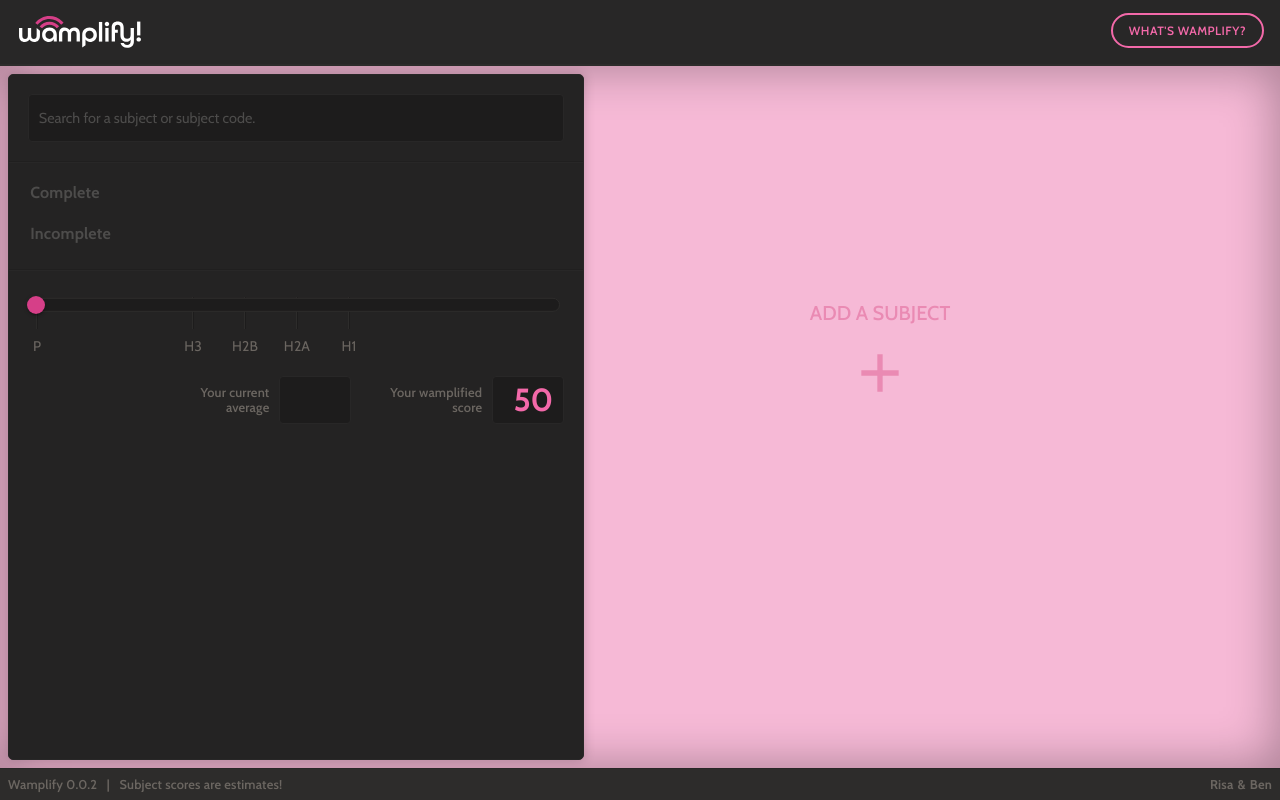
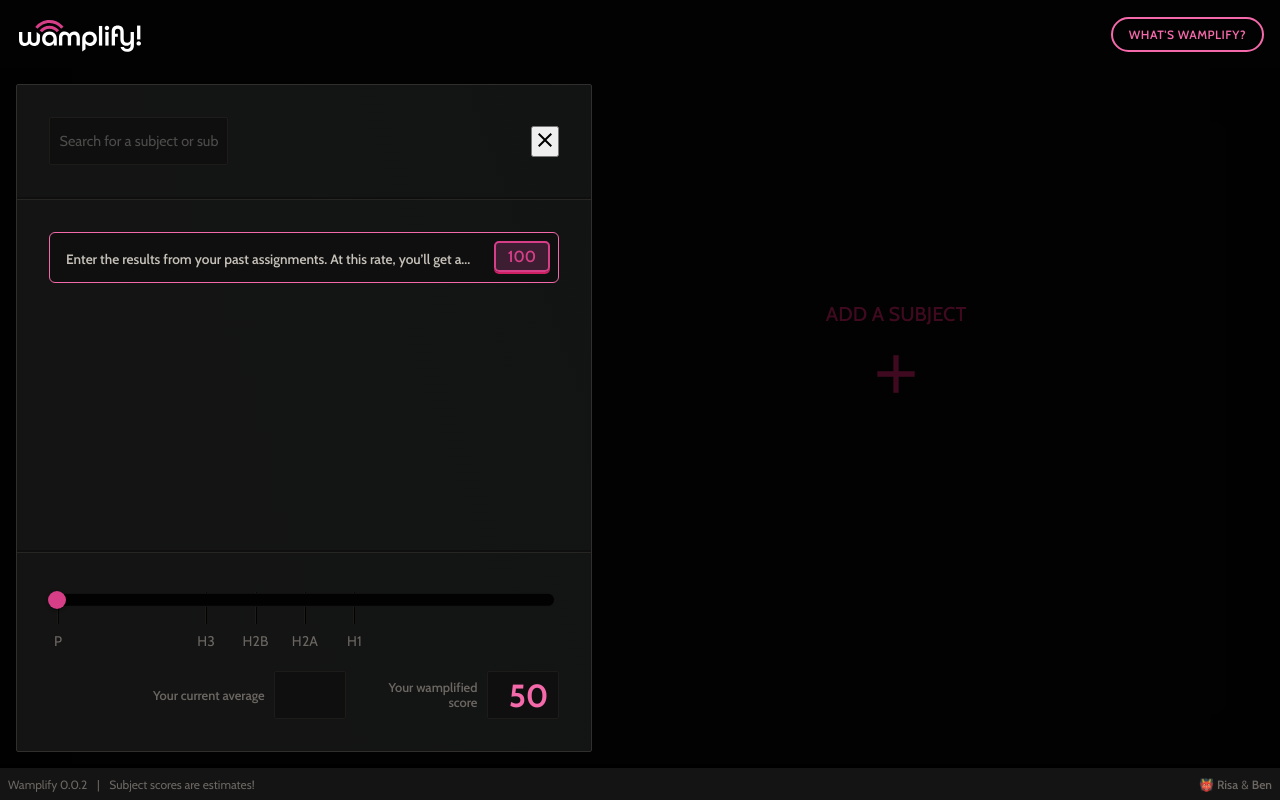
Before and after one commit to bevans-o/wamplify, a Next.js app in the folder wamplify/: page / in a window 1280 px wide. Built offline with nearby package versions, Linux system fonts and the light colour scheme.

Commit message:
background + wamplifier changes

```diff
--- a/wamplify/src/app/components/Header/header.module.css
+++ b/wamplify/src/app/components/Header/header.module.css
@@ -5,10 +5,8 @@
     display: flex;
     justify-content: space-between;
     align-items: center;
-    padding: 0.5rem 1rem 0.75rem;
-    background: var(--n800);
-
-    border-bottom: 2px solid var(--n700);
+    padding: 0.75rem 1rem;
+    background: var(--n950);
 }
 
 .container svg {
--- a/wamplify/src/app/components/Infobar/Infobar.tsx
+++ b/wamplify/src/app/components/Infobar/Infobar.tsx
@@ -10,6 +10,7 @@
       </div>
 
       <div className={infobar.credits}>
+        👹
         <a>Risa</a>
         <span>&</span>
         <a>Ben</a>
--- a/wamplify/src/app/components/Infobar/infobar.module.css
+++ b/wamplify/src/app/components/Infobar/infobar.module.css
@@ -1,10 +1,11 @@
 .container {
     grid-area: bottom;
 
-    background: var(--n700);
-    border-top: 1px solid var(--border-colour);
+    background: var(--n800);
+    border-top: 0px solid var(--n600);
+    box-shadow: 0 -4px 0px 0px black;
 
-    font-size: 0.8rem;
+    font-size: 0.75rem;
 
     display: flex;
     flex-direction: row;
@@ -25,6 +26,7 @@
     color: var(--n400);
     user-select: none;
     transition: color 200ms ease;
+    font-weight: 300;
 }
 
 .version::after {
@@ -33,15 +35,16 @@
 }
 
 .credits {
-    gap: 0.25rem;
+    gap: 0.2rem;
 
-    font-weight: 700;
+    font-weight: 400;
     user-select: none;
 
     color: var(--n400);
 }
 
 .credits a {
+    font-weight: 600;
     cursor: pointer;
     transition: color 200ms ease;
 }
--- a/wamplify/src/app/components/PanelSlider/slider.module.css
+++ b/wamplify/src/app/components/PanelSlider/slider.module.css
@@ -1,7 +1,7 @@
 .container {
     grid-area: main;
 
-    background: var(--a100);
+    background: var(--n950);
     box-shadow: inset 0 0 48px 4px rgba(0, 0, 0, 0.3);
 
     overflow: hidden;
--- a/wamplify/src/app/components/Wamplifier/Assessment.tsx
+++ /dev/null
@@ -1,36 +0,0 @@
-import React, { useEffect, useState } from 'react'
-import wamplifier from './wamplifier.module.css'
-
-function Assessment({assessment, complete} : any) {
-  const [score, setScoreInput] = useState("");
-  const [focused, setFocused] = useState(false);
-
-  useEffect(() => {
-    //const score : HTMLElement | null = document.querySelector(``)
-
-
-  })
-
-  const onScoreChange = (event: React.SyntheticEvent) => {
-    let scoreInput = event.target as HTMLInputElement;
-  }
-
-
-
-  return (
-    <div className={wamplifier.assessment + " " + (complete ? wamplifier.complete : "")}>
-      <span className={wamplifier.assessmentTitle}>{assessment.title}</span>
-
-      {complete &&
-        <span className={wamplifier.assessmentCompletedScore}>{assessment.score}</span>
-      }
-
-      {!complete &&
-        <input onChange={(event) => console.log(`call updateWamplifier(${assessment.title}, ${event.target.valueAsNumber}) | update subject score predictions and rerender wamplifier`)} defaultValue=""/>
-      }
-
-    </div>
-  )
-}
-
-export default Assessment
--- /dev/null
+++ b/wamplify/src/app/components/Wamplifier/Assessment/Assessment.tsx
@@ -0,0 +1,36 @@
+import React, { useEffect, useState } from 'react'
+import assessmentItem from './assessment.module.css'
+
+function Assessment({assessment, highlighted} : any) {
+  const [score, setScoreInput] = useState("");
+  const [focused, setFocused] = useState(false);
+
+  useEffect(() => {
+    //const score : HTMLElement | null = document.querySelector(``)
+
+
+  })
+
+  const onScoreChange = (event: React.SyntheticEvent) => {
+    let scoreInput = event.target as HTMLInputElement;
+  }
+
+
+
+  return (
+    <div className={assessmentItem.container}>
+      <div className={assessmentItem.text}>
+        <span className={assessmentItem.title}>{assessment.title}</span>
+        <span className={assessmentItem.description}>TODO: descriptions</span>
+      </div>
+
+      <input/>
+
+      <div className={assessmentItem.wire + " " + (highlighted ? assessmentItem.wireHighlight : "")}></div>
+
+
+    </div>
+  )
+}
+
+export default Assessment
--- /dev/null
+++ b/wamplify/src/app/components/Wamplifier/Assessment/assessment.module.css
@@ -0,0 +1,54 @@
+.container {
+    position: relative;
+    display: flex;
+    align-items: center;
+    justify-content: space-between;
+    gap: 0.75rem;
+
+    padding: 0.75rem 0;
+
+    border-bottom: 1px solid var(--n900);
+}
+
+.text {
+    display: flex;
+    flex-direction: column;
+    gap: 0.25rem;
+}
+
+.title {
+    display: block;
+    font-size: 1rem;
+    font-weight: 400;
+    white-space: nowrap;
+    text-overflow: ellipsis;
+    overflow: hidden;
+    width: 10rem;
+
+    color: var(--n100);
+}
+
+.description {
+    font-size: 0.825rem;
+    color: var(--n300);
+}
+
+.container input {
+    width: 4rem;
+    height: 2.5rem;
+    z-index: 1;
+}
+
+.wire {
+    position: absolute;
+    width: 1.5px;
+    height: 2.5rem;
+    background: var(--n600);
+    right: 2rem;
+    bottom: 3.25rem;
+}
+
+.wire.wireHighlight {
+    height: 2.75rem;
+    background: linear-gradient(0deg, var(--n600) 0%, var(--a500) 100%);
+}
--- a/wamplify/src/app/components/Wamplifier/Wamplifier.tsx
+++ b/wamplify/src/app/components/Wamplifier/Wamplifier.tsx
@@ -2,9 +2,10 @@
 import axios from 'axios'
 import wamplifier from './wamplifier.module.css'
 import Divider from '../Divider/Divider'
-import AssessmentInput from './Assessment'
+import AssessmentInput from './Assessment/Assessment'
 import Slider from '@mui/material/Slider'
 import CircularProgress from '@mui/material/CircularProgress'
+import CloseIcon from '@mui/icons-material/Close';
 import { Assessment, SearchResult, Subject } from '@/app/types/types';
 import SubjectSearch from './SubjectSearch/SubjectSearch';
 
@@ -57,40 +58,39 @@
         <div className={wamplifier.body + " panel"} tabIndex={-1} id={`Wamplifier--${id}`}>
           <div className={wamplifier.header + " fc pad"}>
             { subject.name != "" &&
-            <>
-            <h2 className={wamplifier.title}>{subject.name}</h2>
-            <h3 className={wamplifier.code}>{subject.code}</h3>
-            </>
+            <div className='fc'>
+              <h2 className={wamplifier.title}>{subject.name}</h2>
+              <h3 className={wamplifier.code}>{subject.code}</h3>
+            </div>
             }
 
             { subject.name === "" && !isLoading &&
               <SubjectSearch id={id} onSelect={(subject : SearchResult) => onSubjectSelect(subject)}/>
             }
+
+            <button>
+              <CloseIcon/>
+            </button>
           </div>
 
           <Divider/>
 
           { isLoading && <CircularProgress/>}
 
-          { !isLoading && <div className={wamplifier.assessmentContainer + " fc pad"}>
-            <div>
-              <h3>Complete</h3>
-              <div className={wamplifier.assessments + " " + wamplifier.complete}>
+          { !isLoading &&
+            <div className={wamplifier.assessmentContainer}>
+              <div className={wamplifier.currentRate}>
+                <label>Enter the results from your past assignments. At this rate, you’ll get a...</label>
+                <div className={wamplifier.currentScore}>100</div>
+              </div>
+
+              <div className={wamplifier.assessments}>
                 {subject.assessments.map((assessment: Assessment, index: number) =>
-                  <AssessmentInput assessment={assessment} complete={true} key={index}/>
+                  <AssessmentInput assessment={assessment} highlighted={index < 2} key={index}/>
                 )}
               </div>
             </div>
-
-            <div>
-              <h3>Incomplete</h3>
-              <div className={wamplifier.assessments}>
-                {subject.assessments.map((assessment: Assessment, index: number) =>
-                  <AssessmentInput assessment={assessment} complete={false} key={index}/>
-                )}
-              </div>
-            </div>
-          </div>}
+          }
 
           <Divider/>
 
--- a/wamplify/src/app/components/Wamplifier/wamplifier.module.css
+++ b/wamplify/src/app/components/Wamplifier/wamplifier.module.css
@@ -6,92 +6,78 @@
     display: flex;
     flex-direction: column;
     user-select: none;
+
+    --wamp-padding: 2rem;
+}
+
+.header {
+    padding: var(--wamp-padding);
+    flex-direction: row;
+    justify-content: space-between;
+    align-items: center;
 }
 
 .title {
-    font-size: 1.2rem;
+    font-size: 1.375rem;
+    letter-spacing: 0.3px;
     line-height: 130%;
     padding-bottom: 0.2rem;
 }
 
 .code {
     font-size: 1rem;
-    font-weight: 400;
+    font-weight: 600;
     color: var(--n400);
 }
 
+.header,
 .assessmentContainer {
-    gap: 1rem;
+    border-bottom: 2px solid var(--n900);
 }
 
-.assessmentContainer h3 {
+.assessmentContainer {
+    padding: var(--wamp-padding);
+    gap: 1rem;
+    flex-grow: 2;
+}
+
+.currentRate {
+    width: 100%;
+    display: flex;
+    gap: 0.5rem;
+    align-items: center;
+    justify-content: space-between;
+
+    padding: 0.625rem 0.5rem 0.5rem 1rem;
+    border: 1.5px solid var(--a300);
+    background: var(--n900);
+    border-radius: 6px;
+
+    color: var(--n200);
+    font-size: 0.85rem;
+}
+
+.currentScore {
+    border: 2px solid var(--a500);
+    padding: 0.25rem 0.75rem;
+    color: var(--a500);
+    background: var(--a900);
+    border-radius: 5px;
+    box-shadow: 0 2px 0 var(--a700);
+    translate: 0 -2px;
     font-size: 1rem;
-    padding-left: 2px;
-    color: var(--n500);
-    padding-bottom: 0.4rem;
 }
 
 .assessments {
     display: grid;
     grid-template-columns: minmax(0, 1fr) minmax(0, 1fr);
-    gap: 2rem;
-}
-
-.assessments.complete {
-    gap: 0.5rem;
-}
-
-.assessment {
-    width: 100%;
-    display: flex;
-    justify-content: space-between;
-    gap: 1.2rem;
-    align-items: center;
-    color: var(--n200);
-    padding-left: 2px;
-
-    transition: all 200ms ease;
-}
-
-.assessment:hover {
-    color: var(--n50);
-}
-
-.assessment input {
-    width: 5rem;
-}
-
-.assessmentTitle {
-    flex-grow: 2;
-    white-space: ellipsis;
-    line-clamp: 2;
-    width: 100%;
-    overflow: hidden;
-
-    display: -webkit-box;
-    -webkit-line-clamp: 2;
-    -webkit-box-orient: vertical;
-    text-wrap: balance;
-
-    max-height: 5rem;
-}
-
-.assessment.complete {
-    color: var(--n300);
-    font-size: 0.9rem;
-    background: var(--n800);
-    border: 1px solid var(--n700);
-    padding: 0.4rem 0.8rem;
-    border-radius: 10px;
-}
-
-.body:hover .assessment.complete {
-    background: var(--n700);
-    border: 1px solid var(--n600);
+    row-gap: 0;
+    column-gap: 1.5rem;
+    padding: 2rem 0;
 }
 
 .controls {
-    flex-grow: 2;
+    padding: var(--wamp-padding);
 }
 
 .slider {
--- a/wamplify/src/app/globals.css
+++ b/wamplify/src/app/globals.css
@@ -2,23 +2,23 @@
 @import url('https://fonts.googleapis.com/css2?family=Cabin:ital,wght@0,400;0,500;0,600;0,700;1,400;1,500;1,600;1,700&display=swap');
 
 :root {
-  --n50: #fdf8f2;
-  --n100: #d3c6b9;
-  --n200: #b8b3ac;
+  --n50: #fffefc;
+  --n100: #f0e9e2;
+  --n200: #c5c0b8;
   --n300: #857f77;
   --n400: #6b6661;
   --n500: #4d4c4b;
-  --n600: #3d3c3b;
-  --n700: #2d2c2b;
-  --n800: #282727;
-  --n900: #242323;
-  --n950: #1d1c1c;
+  --n600: #302f2e;
+  --n700: #1d1c1b;
+  --n800: #141414;
+  --n900: #0f0f0f;
+  --n950: #020202;
 
   --a100: #f6b9d6;
   --a300: #f369a9;
   --a500: #d63f88;
   --a700: #ce2063;
-  --a900: #87005a;
+  --a900: #c24a9a40;
 
   --b100: #a5fbec;
   --b300: #00f2d1;
@@ -64,12 +64,12 @@
 }
 
 input {
-  background: var(--n950);
-  border: 1px solid var(--border-colour);
+  background: var(--n900);
+  border: 1px solid var(--n700);
 
   max-width: 100%;
   color: var(--n50);
-  border-radius: 4px;
+  border-radius: 2px;
   width: 60%;
   padding: 0.3rem 0.6rem;
   font-family: inherit;
@@ -90,14 +90,6 @@
   flex-direction: column;
 }
 
-.pad {
-  padding: 1.2rem;
-}
-
-.pad-2 {
-  padding: 2rem;
-}
-
 .text-fix {
   padding-left: 2px !important;
 }
@@ -107,14 +99,6 @@
   font-weight: 600;
 }
 
-.text-note {
-  font-size: 0.91rem;
-  font-weight: 400;
-  color: var(--n400);
-  line-height: 130%;
-  letter-spacing: 0.2px;
-}
-
 .warning {
   color: var(--bad500);
   font-weight: 500;
@@ -122,8 +106,8 @@
 
 .divider {
   width: 100%;
-  height: 2px;
-  background: var(--border-colour);
+  height: 1px;
+  background: var(--n600);
   border-top: 1px solid rgba(0, 0, 0, 0.2);
 
   transition: background 200ms ease;
@@ -146,32 +130,16 @@
 }
 
 .panel {
-  border-radius: 5px;
-  border: 1px solid var(--border-colour);
   background: var(--n900);
-  box-shadow: 0 0 12px rgba(0, 0, 0, 0.2);
-
-  transition: all 200ms ease;
-}
-
-.panel:hover {
-  background: var(--n800);
-  box-shadow: 0 0 15px rgba(0, 0, 0, 0.3);
-}
-
-.panel:hover .divider {
-  background: var(--n700);
-}
-
-.panel:hover input {
+  background: linear-gradient(250deg, rgb(18, 20, 20)0%,var(--n800) 80%);
   border: 1px solid var(--n600);
+  border-radius: 2px;
 }
 
 .debug {
   background: #961d1d !important;
   border: 1px solid #a62929 !important;
 }
-
 
 *::-webkit-scrollbar {
   width: 0.3rem;
@@ -234,7 +202,7 @@
   --padding: 4px;
   opacity: 1;
   background: var(--n950);
-  border: 1px solid var(--n700);
+  border: 1px solid var(--n800);
   height: calc(0.4rem + 2 * var(--padding));
   width: calc(100% + 2 * var(--padding));
   translate: calc(-1 * var(--padding));
@@ -242,7 +210,7 @@
 }
 
 .panel:hover .slider .MuiSlider-rail {
-  border: 1px solid var(--n600);
+  border: 1px solid var(--n700);
 }
 
 .slider .MuiSlider-mark {
@@ -287,14 +255,15 @@
 /* SWIPER.JS */
 
 .swiper {
-  padding: 0 0.25rem !important;
   height: 100%;
+  padding: 0 0.5rem !important;
 }
 
 .swiper-slide {
   width: auto !important;
-  height: fit-content;
-  padding: 6rem 2rem calc(5vh + 5rem);
+  height: 100%;
+
+  padding: 1rem 0.5rem;
 }
 
 .swiper-slide > div {
@@ -305,11 +274,3 @@
 .swiper-slide:last-child {
   padding-right: 40vw;
 }
-
-
-/* testing full height */
-.swiper-slide {
-  width: auto !important;
-  height: 100%;
-  padding: 0.5rem 0.25rem;
-}
--- a/wamplify/src/app/page.module.css
+++ b/wamplify/src/app/page.module.css
@@ -6,7 +6,6 @@
   max-height: 100vh;
 
   font-weight: 600;
-  letter-spacing: 0.2px;
 
   overflow: hidden;
 
```
